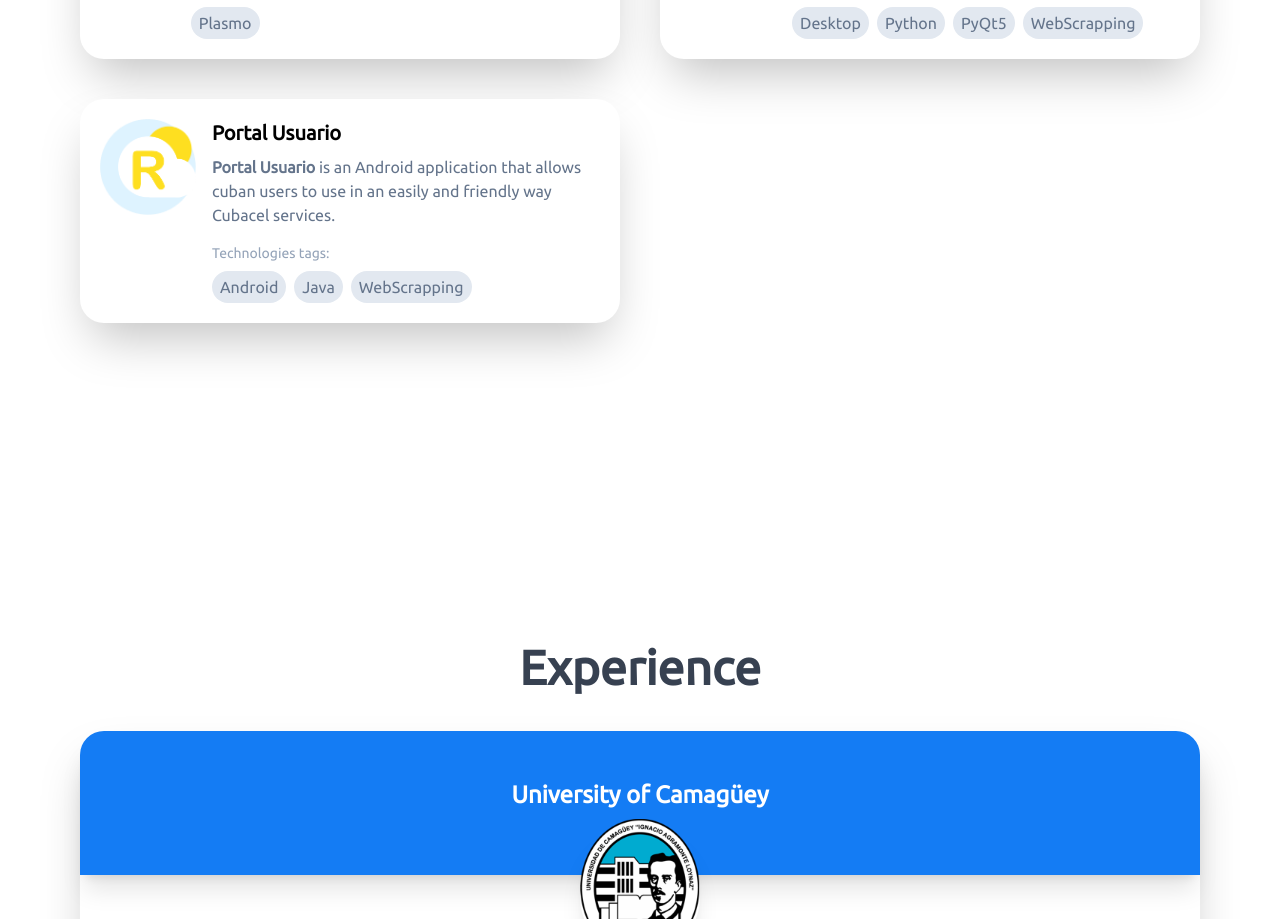
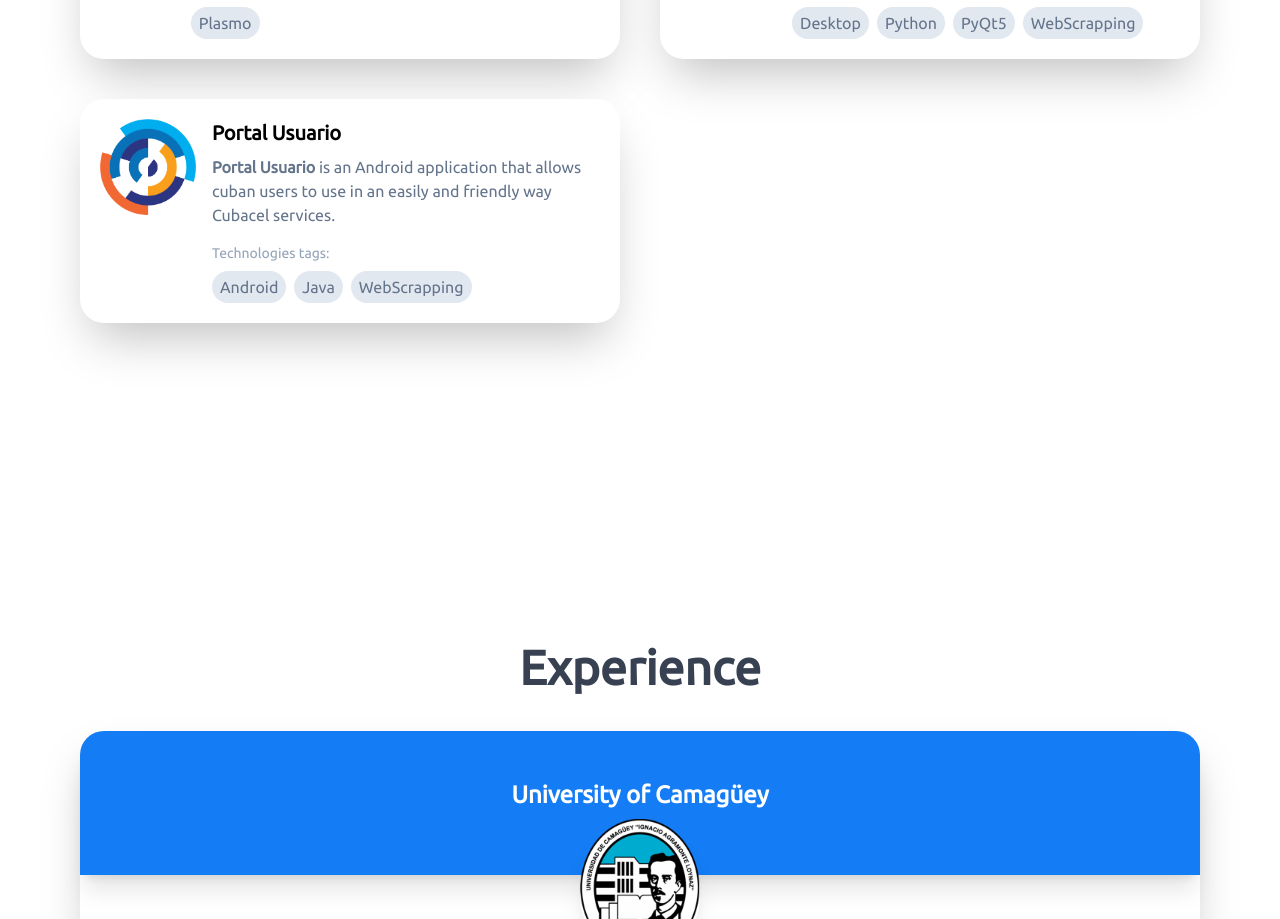
Before and after one commit to JalexCode/JalexCode.github.io, a React (Vite) app: page / in a window 1280 px wide. Shown: the part 2755-3674 px from the top of the page. Built offline with nearby package versions, Linux system fonts and the light colour scheme.

Commit message:
Fixed: Portal Usuario icon path

```diff
--- a/src/data/projects.ts
+++ b/src/data/projects.ts
@@ -94,7 +94,7 @@ const projects: Array<Project> = [
     {
         name: 'Portal Usuario',
         markdownDescription: PortalUsuarioDescription,
-        iconPath: '/images/rubiera.png',
+        iconPath: '/images/portal.png',
         usedTechs: [
             "Android",
             "Java",
```
